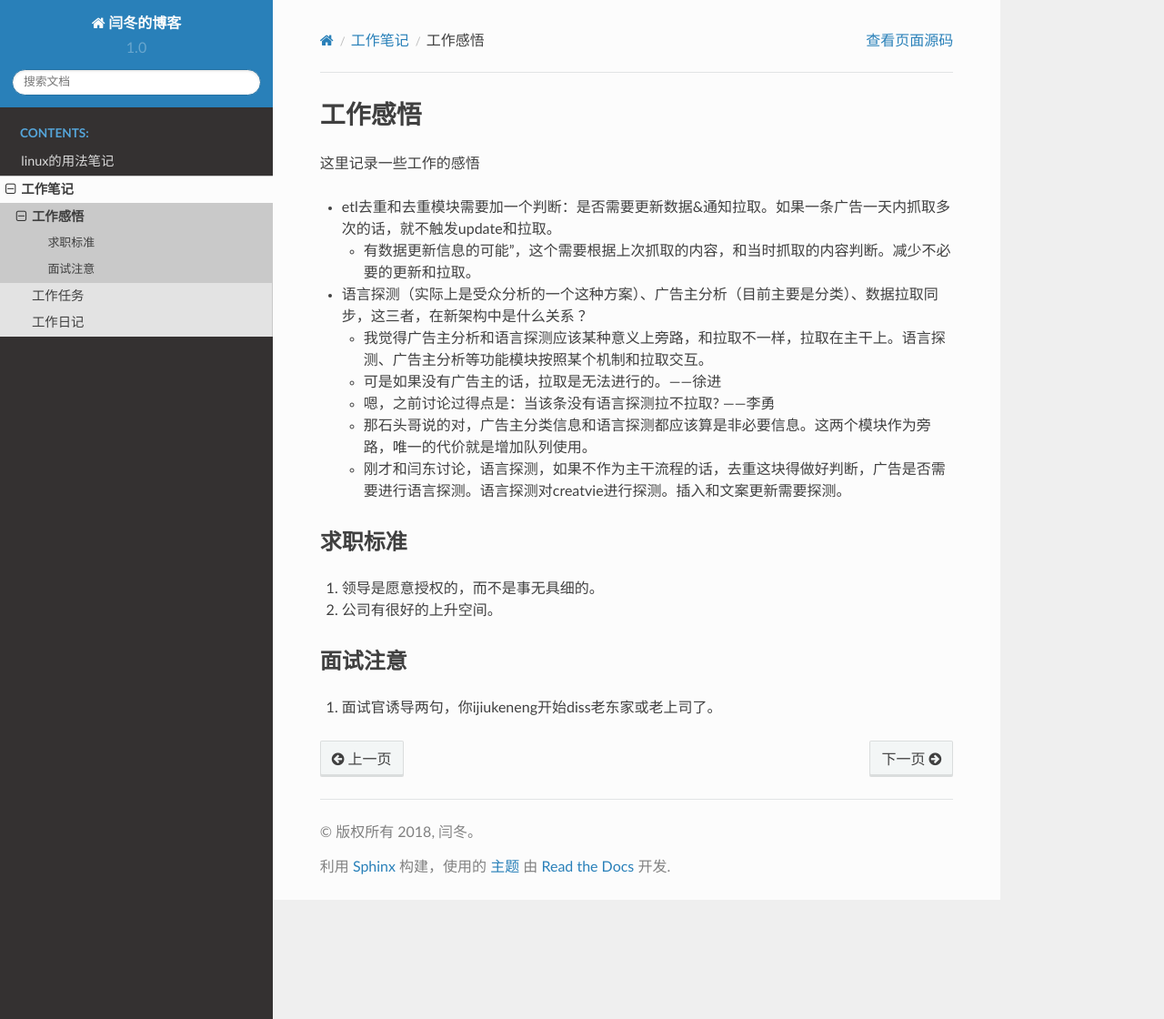
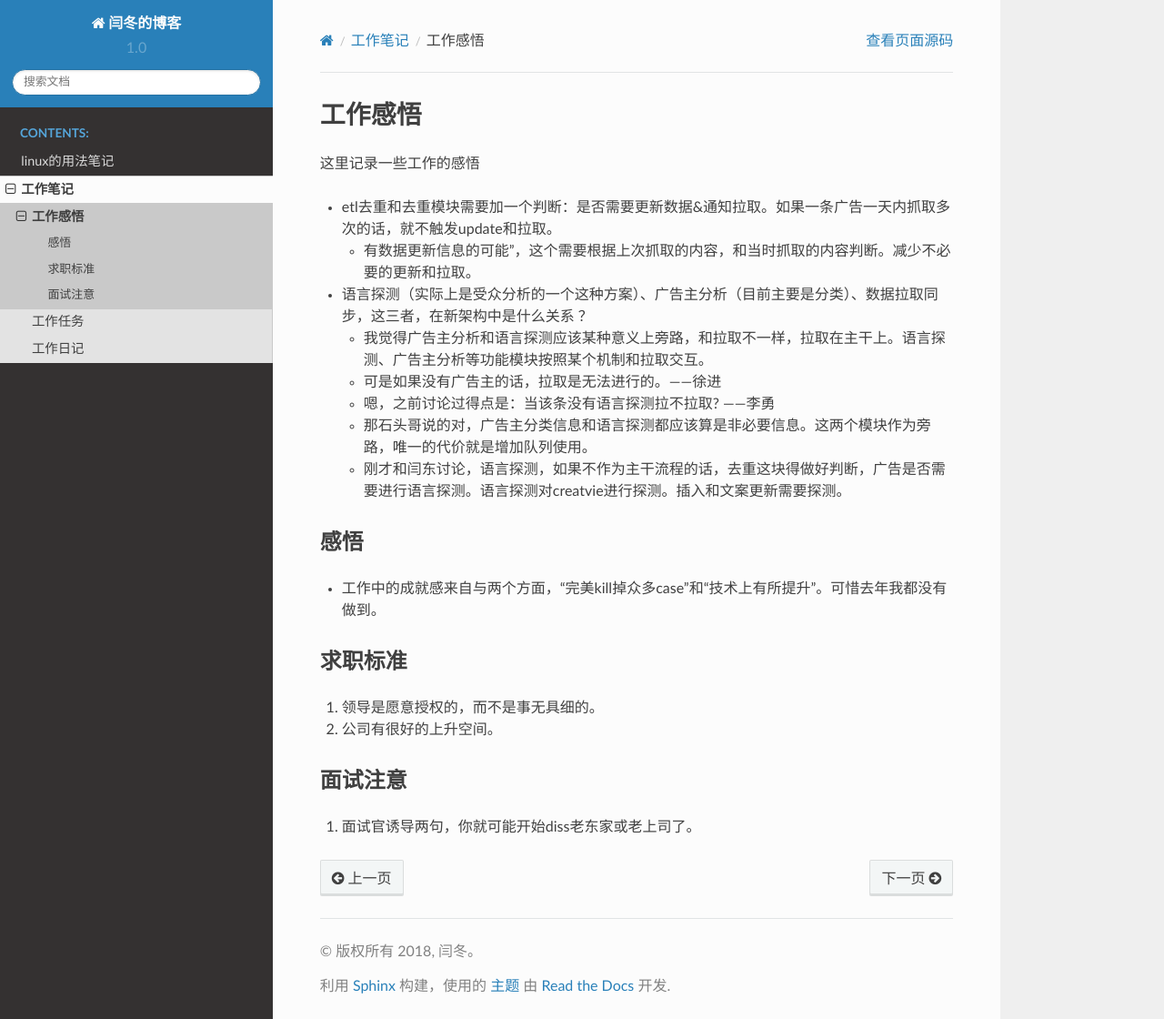
Before and after one commit to kuteng/blog, a Sphinx documentation site: the page built from source/work/note.rst, in a window 1280 px wide and 1120 px high. Shown: the whole window at 91% size. Built offline with Sphinx 7.4.7 and the Read the Docs theme 2.0.0, drawn with Linux system fonts in a browser that asks for light colours.

Commit message:
更新工作感悟

```diff
--- a/source/work/note.rst
+++ b/source/work/note.rst
@@ -19,6 +19,10 @@
   - 那石头哥说的对，广告主分类信息和语言探测都应该算是非必要信息。这两个模块作为旁路，唯一的代价就是增加队列使用。
   - 刚才和闫东讨论，语言探测，如果不作为主干流程的话，去重这块得做好判断，广告是否需要进行语言探测。语言探测对creatvie进行探测。插入和文案更新需要探测。
 
+感悟
+^^^^^^^^^^^^^
+-   工作中的成就感来自与两个方面，“完美kill掉众多case”和“技术上有所提升”。可惜去年我都没有做到。
+
 求职标准
 ^^^^^^^^^^^^^
 1.  领导是愿意授权的，而不是事无具细的。
@@ -26,4 +30,4 @@
 
 面试注意
 ^^^^^^^^^^^^^
-1.  面试官诱导两句，你ijiukeneng开始diss老东家或老上司了。
+1.  面试官诱导两句，你就可能开始diss老东家或老上司了。
```
